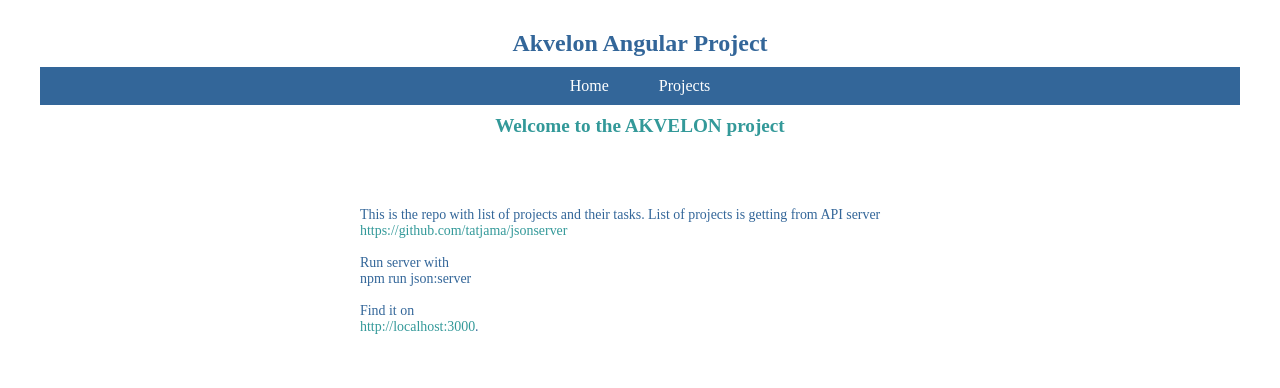
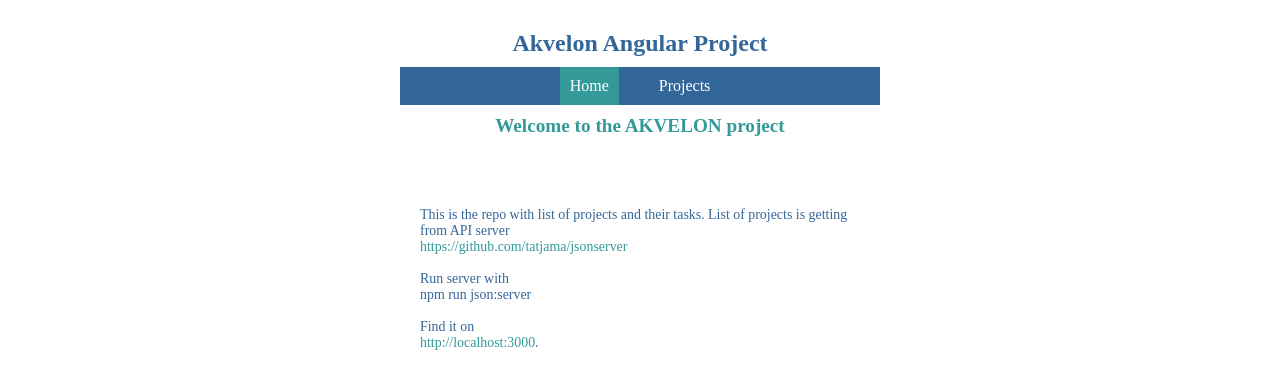
Before and after one commit to tatjama/akvelon-angular-project-ver, an Angular app: page /dashboard in a window 1280 px wide. Shown: the top 388 px of the page. Built offline with nearby package versions, Linux system fonts and the light colour scheme.

Commit message:
Updated styles
nav, list, task change width to 40%

```diff
--- a/src/app/app-routing.module.ts
+++ b/src/app/app-routing.module.ts
@@ -5,10 +5,10 @@
 import { ProjectDetailComponent } from './projects/project-detail/project-detail.component';
 
 const routes: Routes = [
+  {path: 'dashboard', component: DashboardComponent},
   {path: 'projects', component: ProjectsComponent},
-  {path: 'dashboard', component: DashboardComponent},
-  {path: '', redirectTo: '/dashboard', pathMatch: "full"},
-  {path: 'projectdetail/:id', component: ProjectDetailComponent}
+  {path: 'projects/:id', component: ProjectDetailComponent},
+  {path: '', redirectTo: '/dashboard', pathMatch: "full"}
 ];
 
 @NgModule({
--- a/src/app/app.component.css
+++ b/src/app/app.component.css
@@ -2,6 +2,8 @@
   background-color: #369;
   display: flex;
   justify-content: center;
+  width: 40%;
+  margin: 0px auto;
 }
 nav a{
   color: #fff;
@@ -11,7 +13,15 @@
   padding: 10px;
   cursor: pointer;
 }
+.active{
+  background-color: #399;
+}
 nav a:hover{
   color: #369;
   background-color: #fff;
 }
+@media screen and (max-width:768px){
+  nav{
+    width: 100%;
+  }
+}
--- a/src/app/app.component.html
+++ b/src/app/app.component.html
@@ -2,10 +2,8 @@
   <h1> {{ title }} </h1>
 </header>
 <nav>
-  <a routerLink="/dashboard">Home</a>
-  <a routerLink = "/projects">Projects</a>
+  <a routerLinkActive = "active" routerLink="dashboard">Home</a>
+  <a routerLinkActive = "active" routerLink = "projects">Projects</a>
 </nav>
 <router-outlet></router-outlet>
-
-<!--<app-dashboard></app-dashboard>-->
 <app-messages></app-messages>
--- a/src/app/dashboard/dashboard.component.css
+++ b/src/app/dashboard/dashboard.component.css
@@ -1,5 +1,5 @@
 .section{
-  width: 50%;
+  width: 40%;
   padding: 40px 20px;
   margin:20px auto;
 }
--- a/src/app/projects/project-detail/project-detail.component.css
+++ b/src/app/projects/project-detail/project-detail.component.css
@@ -1,5 +1,6 @@
 .project-detail{
   background-color: #f3dee8;
+  width: 40%;
   padding: 15px;
   margin: 10px auto;
 }
@@ -45,3 +46,8 @@
   background-color: #f3dee8;
   color:#84ddd1;
 }
+@media screen and (max-width:768px){
+  .project-detail{
+    width: 100%;
+  }
+}
--- a/src/app/projects/projects.component.html
+++ b/src/app/projects/projects.component.html
@@ -6,7 +6,7 @@
   <li *ngFor="let project of projects">
       <div class="list project-list">
         <span>{{ project.name }}</span>
-        <a routerLink = "/projectdetail/{{ project.id }}">
+        <a routerLink = "/projects/{{ project.id }}">
           <button class="details" [id]="project.id" [project] = "selectedProject" > Show Details</button>
         </a>
       </div>
--- a/src/app/tasks/task-detail/task-detail.component.css
+++ b/src/app/tasks/task-detail/task-detail.component.css
@@ -3,14 +3,9 @@
   color: #f3dee8;
   padding: 15px;
   font-weight: bold;
-  width: 50%;
+  width: 100%;
   margin:auto;
 }
 span{
   color: #fff;
 }
-@media screen and (max-width:768px){
-  .task-detail{
-    width: 100%;
-  }
-}
--- a/src/app/tasks/tasks.component.css
+++ b/src/app/tasks/tasks.component.css
@@ -2,6 +2,7 @@
   background-color: #fac7df;
   padding: 10px;
   margin: 10px auto;
+  width: 100%;
 }
 .task-list button{
   background-color: #eb82b3;
--- a/src/styles.css
+++ b/src/styles.css
@@ -35,10 +35,10 @@
   cursor: pointer;
 }
 .list{
-  width: 50%;
+  width: 35%;
   display: flex;
   align-items: center;
-  justify-content:space-around;
+  justify-content:space-between;
   margin: auto;
 }
 .form{
```
